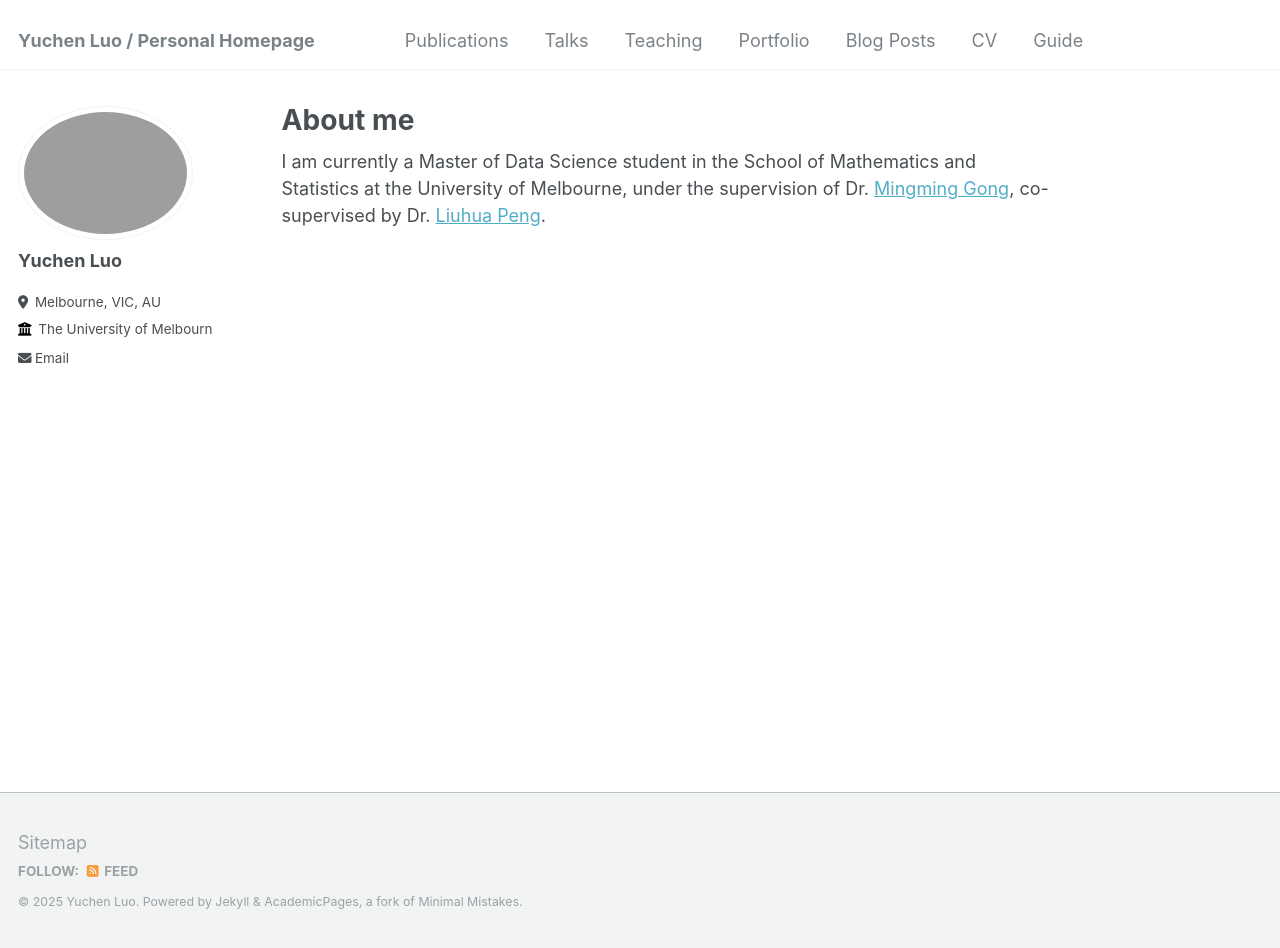
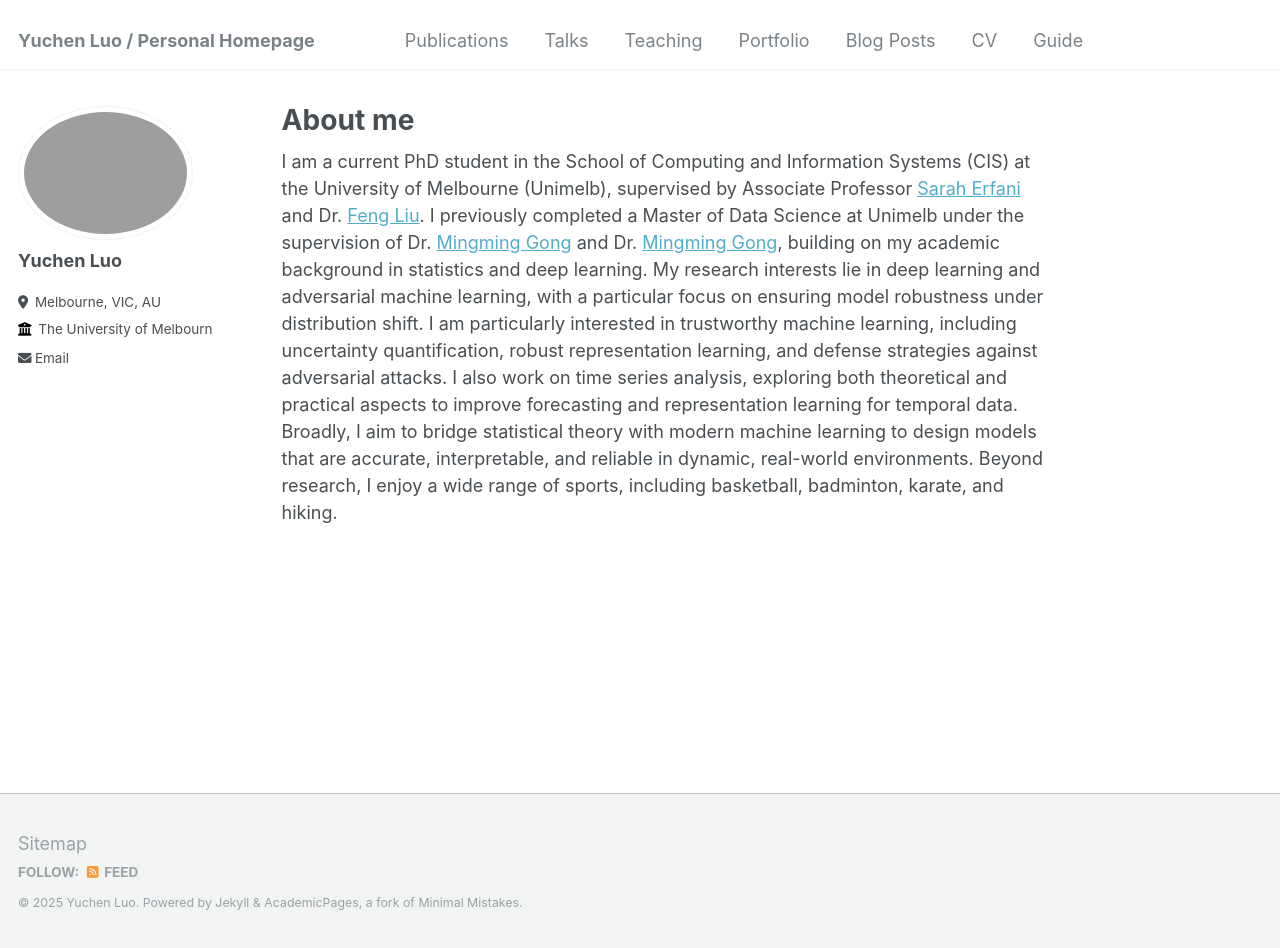
Before and after one commit to BlodyH/blodyh.github.io, a Jekyll site: the page built from _pages/about.md, in a window 1280 px wide and 948 px high. Built offline with Jekyll 4.4.1, drawn with Linux system fonts in a browser that asks for light colours.

Commit message:
Revise about page for current PhD details
Updated personal information and research interests in the about page.

```diff
--- a/_pages/about.md
+++ b/_pages/about.md
@@ -8,4 +8,4 @@ redirect_from:
   - /about.html
 ---
 
-I am currently a Master of Data Science student in the School of Mathematics and Statistics at the University of Melbourne, under the supervision of Dr. [Mingming Gong](https://mingming-gong.github.io/), co-supervised by Dr. [Liuhua Peng](https://findanexpert.unimelb.edu.au/profile/795465-liuhua-peng).
+I am a current PhD student in the School of Computing and Information Systems (CIS) at the University of Melbourne (Unimelb), supervised by Associate Professor [Sarah Erfani](https://people.eng.unimelb.edu.au/smonazam/) and Dr. [Feng Liu](https://fengliu90.github.io/). I previously completed a Master of Data Science at Unimelb under the supervision of Dr. [Mingming Gong](https://mingming-gong.github.io/) and Dr. [Mingming Gong](https://mingming-gong.github.io/), building on my academic background in statistics and deep learning. My research interests lie in deep learning and adversarial machine learning, with a particular focus on ensuring model robustness under distribution shift. I am particularly interested in trustworthy machine learning, including uncertainty quantification, robust representation learning, and defense strategies against adversarial attacks. I also work on time series analysis, exploring both theoretical and practical aspects to improve forecasting and representation learning for temporal data. Broadly, I aim to bridge statistical theory with modern machine learning to design models that are accurate, interpretable, and reliable in dynamic, real-world environments. Beyond research, I enjoy a wide range of sports, including basketball, badminton, karate, and hiking.
```
